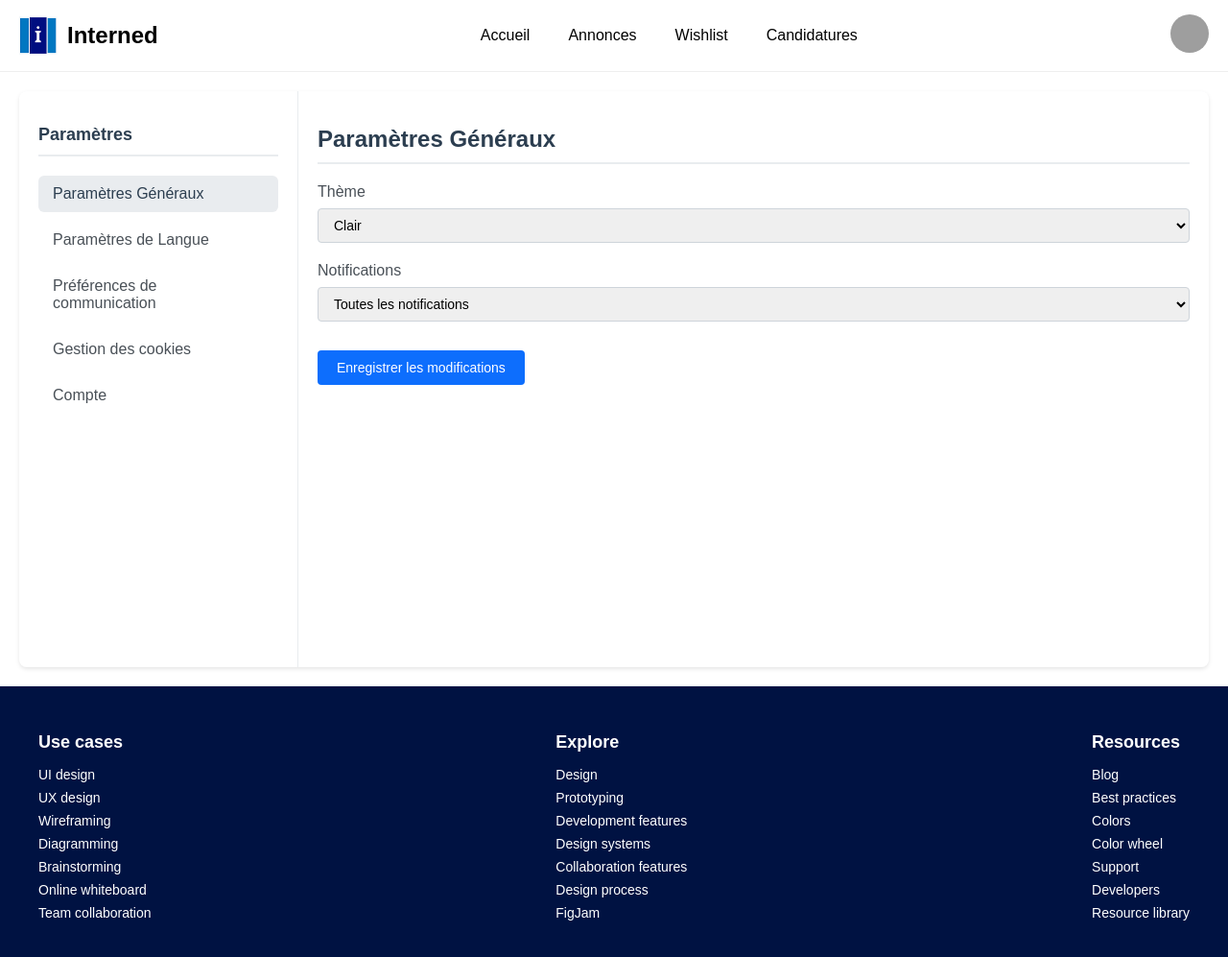
After one commit to LinkPlayG/WEB, a Symfony app: template templates/preferences/index.html.twig in a window 1280 px wide. The commit adds this page. Shown: the whole page at 96% size. Run offline with Twig, Linux system fonts and the light colour scheme; the template is opened without the code that fills it, so the values that code supplies are empty; some libraries are stand-ins or nearby versions; grey boxes are pictures that could not be loaded.

Commit message:
création de la page préférence

```diff
--- a/templates/base.html.twig
+++ b/templates/base.html.twig
@@ -50,7 +50,7 @@
                 <div class="overlay-links">
                     <a href="{{ path('app_profile') }}" class="overlay-button">Profil</a>
                     <a href="{{ path('app_dashboard') }}" class="overlay-link">Tableau de bord</a>
-                    <a href="#" class="overlay-link">Préférences</a>
+                    <a href="{{ path('app_preferences') }}" class="overlay-link">Préférences</a>
                     <a href="{{ path('app_logout') }}" class="overlay-button disconnect">Se déconnecter</a>
                 </div>
             </div>
--- /dev/null
+++ b/templates/preferences/index.html.twig
@@ -0,0 +1,331 @@
+{% extends 'base.html.twig' %}
+
+{% block title %}Préférences - Interned{% endblock %}
+
+{% block stylesheets %}
+    {{ parent() }}
+    <style>
+        .preferences-container {
+            display: flex;
+            min-height: calc(100vh - 200px);
+            background-color: #f8f9fa;
+            margin: 20px;
+            border-radius: 8px;
+            box-shadow: 0 2px 4px rgba(0,0,0,0.1);
+        }
+
+        .sidebar {
+            width: 250px;
+            background-color: #fff;
+            border-right: 1px solid #e9ecef;
+            padding: 20px;
+            border-radius: 8px 0 0 8px;
+        }
+
+        .sidebar h2 {
+            font-size: 18px;
+            color: #2c3e50;
+            margin-bottom: 20px;
+            padding-bottom: 10px;
+            border-bottom: 2px solid #e9ecef;
+        }
+
+        .sidebar-menu {
+            list-style: none;
+            padding: 0;
+            margin: 0;
+        }
+
+        .sidebar-menu li {
+            margin-bottom: 10px;
+        }
+
+        .sidebar-menu a {
+            display: block;
+            padding: 10px 15px;
+            color: #495057;
+            text-decoration: none;
+            border-radius: 6px;
+            transition: all 0.2s;
+            cursor: pointer;
+        }
+
+        .sidebar-menu a:hover,
+        .sidebar-menu a.active {
+            background-color: #e9ecef;
+            color: #2c3e50;
+        }
+
+        .content {
+            flex: 1;
+            padding: 20px;
+            background-color: #fff;
+            border-radius: 0 8px 8px 0;
+        }
+
+        .settings-section {
+            display: none;
+            margin-bottom: 30px;
+        }
+
+        .settings-section.active {
+            display: block;
+        }
+
+        .settings-section h1 {
+            font-size: 24px;
+            color: #2c3e50;
+            margin-bottom: 20px;
+            padding-bottom: 10px;
+            border-bottom: 2px solid #e9ecef;
+        }
+
+        .form-group {
+            margin-bottom: 20px;
+        }
+
+        .form-group label {
+            display: block;
+            margin-bottom: 8px;
+            color: #495057;
+            font-weight: 500;
+        }
+
+        .form-control {
+            width: 100%;
+            padding: 8px 12px;
+            border: 1px solid #ced4da;
+            border-radius: 4px;
+            font-size: 14px;
+        }
+
+        .btn-save {
+            background-color: #0d6efd;
+            color: white;
+            border: none;
+            padding: 10px 20px;
+            border-radius: 4px;
+            cursor: pointer;
+            font-size: 14px;
+            transition: background-color 0.2s;
+        }
+
+        .btn-save:hover {
+            background-color: #0b5ed7;
+        }
+    </style>
+{% endblock %}
+
+{% block body %}
+    <div class="preferences-container">
+        <div class="sidebar">
+            <h2>Paramètres</h2>
+            <ul class="sidebar-menu">
+                <li><a data-section="general" class="active">Paramètres Généraux</a></li>
+                <li><a data-section="langue">Paramètres de Langue</a></li>
+                <li><a data-section="communication">Préférences de communication</a></li>
+                <li><a data-section="cookies">Gestion des cookies</a></li>
+                <li><a data-section="compte">Compte</a></li>
+                {% if is_granted('ROLE_ADMIN') %}
+                    <li><a data-section="admin">Paramètres administrateur</a></li>
+                {% endif %}
+                {% if is_granted('ROLE_PILOTE') %}
+                    <li><a data-section="pilote">Paramètres pilote</a></li>
+                {% endif %}
+                {% if is_granted('ROLE_ETUDIANT') %}
+                    <li><a data-section="etudiant">Paramètres étudiant</a></li>
+                {% endif %}
+            </ul>
+        </div>
+
+        <div class="content">
+            <div id="general" class="settings-section active">
+                <h1>Paramètres Généraux</h1>
+                <div class="form-group">
+                    <label for="theme">Thème</label>
+                    <select id="theme" class="form-control">
+                        <option value="light">Clair</option>
+                        <option value="dark">Sombre</option>
+                        <option value="auto">Automatique</option>
+                    </select>
+                </div>
+                <div class="form-group">
+                    <label for="notifications">Notifications</label>
+                    <select id="notifications" class="form-control">
+                        <option value="all">Toutes les notifications</option>
+                        <option value="important">Notifications importantes uniquement</option>
+                        <option value="none">Aucune notification</option>
+                    </select>
+                </div>
+            </div>
+
+            <div id="langue" class="settings-section">
+                <h1>Paramètres de Langue</h1>
+                <div class="form-group">
+                    <label for="language">Langue de l'interface</label>
+                    <select id="language" class="form-control">
+                        <option value="fr">Français</option>
+                        <option value="en">English</option>
+                    </select>
+                </div>
+            </div>
+
+            <div id="communication" class="settings-section">
+                <h1>Préférences de communication</h1>
+                <div class="form-group">
+                    <label for="email-frequency">Fréquence des emails</label>
+                    <select id="email-frequency" class="form-control">
+                        <option value="immediate">Immédiat</option>
+                        <option value="daily">Résumé quotidien</option>
+                        <option value="weekly">Résumé hebdomadaire</option>
+                    </select>
+                </div>
+            </div>
+
+            <div id="cookies" class="settings-section">
+                <h1>Gestion des cookies</h1>
+                <div class="form-group">
+                    <label for="cookie-preferences">Préférences des cookies</label>
+                    <select id="cookie-preferences" class="form-control">
+                        <option value="essential">Cookies essentiels uniquement</option>
+                        <option value="all">Tous les cookies</option>
+                    </select>
+                </div>
+            </div>
+
+            <div id="compte" class="settings-section">
+                <h1>Compte</h1>
+                <div class="form-group">
+                    <label for="email-visibility">Visibilité de l'email</label>
+                    <select id="email-visibility" class="form-control">
+                        <option value="public">Public</option>
+                        <option value="private">Privé</option>
+                    </select>
+                </div>
+            </div>
+
+            {% if is_granted('ROLE_ADMIN') %}
+                <div id="admin" class="settings-section">
+                    <h1>Paramètres Administrateur</h1>
+                    <div class="form-group">
+                        <label for="dashboard">Tableau de bord par défaut</label>
+                        <select id="dashboard" class="form-control">
+                            <option value="overview">Vue d'ensemble</option>
+                            <option value="users">Gestion des utilisateurs</option>
+                            <option value="offers">Gestion des offres</option>
+                        </select>
+                    </div>
+                </div>
+            {% endif %}
+
+            {% if is_granted('ROLE_PILOTE') %}
+                <div id="pilote" class="settings-section">
+                    <h1>Paramètres Pilote</h1>
+                    <div class="form-group">
+                        <label for="student-notifications">Notifications étudiants</label>
+                        <select id="student-notifications" class="form-control">
+                            <option value="all">Tous les étudiants</option>
+                            <option value="assigned">Étudiants assignés uniquement</option>
+                        </select>
+                    </div>
+                </div>
+            {% endif %}
+
+            {% if is_granted('ROLE_ETUDIANT') %}
+                <div id="etudiant" class="settings-section">
+                    <h1>Paramètres Étudiant</h1>
+                    <div class="form-group">
+                        <label for="job-alerts">Alertes offres de stage</label>
+                        <select id="job-alerts" class="form-control">
+                            <option value="instant">Instantanées</option>
+                            <option value="daily">Quotidiennes</option>
+                            <option value="weekly">Hebdomadaires</option>
+                        </select>
+                    </div>
+                    <div class="form-group">
+                        <label for="cv-visibility">Visibilité du CV</label>
+                        <select id="cv-visibility" class="form-control">
+                            <option value="public">Public</option>
+                            <option value="private">Privé</option>
+                        </select>
+                    </div>
+                </div>
+            {% endif %}
+
+            <button class="btn-save">Enregistrer les modifications</button>
+        </div>
+    </div>
+{% endblock %}
+
+{% block javascripts %}
+    {{ parent() }}
+    <script>
+        document.addEventListener('DOMContentLoaded', function() {
+            // Gestion du menu latéral
+            const menuLinks = document.querySelectorAll('.sidebar-menu a');
+            const sections = document.querySelectorAll('.settings-section');
+
+            // Fonction pour afficher une section
+            function showSection(sectionId) {
+                // Cacher toutes les sections
+                sections.forEach(section => {
+                    section.classList.remove('active');
+                });
+
+                // Afficher la section sélectionnée
+                const targetSection = document.getElementById(sectionId);
+                if (targetSection) {
+                    targetSection.classList.add('active');
+                }
+
+                // Mettre à jour le lien actif
+                menuLinks.forEach(link => {
+                    if (link.dataset.section === sectionId) {
+                        link.classList.add('active');
+                    } else {
+                        link.classList.remove('active');
+                    }
+                });
+            }
+
+            // Gestionnaire d'événements pour les liens du menu
+            menuLinks.forEach(link => {
+                link.addEventListener('click', function(e) {
+                    e.preventDefault();
+                    const sectionId = this.dataset.section;
+                    showSection(sectionId);
+                });
+            });
+
+            // Gestion du formulaire
+            const saveButton = document.querySelector('.btn-save');
+            saveButton.addEventListener('click', function() {
+                // Récupérer toutes les valeurs des champs
+                const formData = {
+                    theme: document.getElementById('theme')?.value,
+                    notifications: document.getElementById('notifications')?.value,
+                    language: document.getElementById('language')?.value,
+                    emailFrequency: document.getElementById('email-frequency')?.value,
+                    cookiePreferences: document.getElementById('cookie-preferences')?.value,
+                    emailVisibility: document.getElementById('email-visibility')?.value
+                };
+
+                // Ajouter les champs spécifiques au rôle
+                if (document.getElementById('dashboard')) {
+                    formData.dashboard = document.getElementById('dashboard').value;
+                }
+                if (document.getElementById('student-notifications')) {
+                    formData.studentNotifications = document.getElementById('student-notifications').value;
+                }
+                if (document.getElementById('job-alerts')) {
+                    formData.jobAlerts = document.getElementById('job-alerts').value;
+                    formData.cvVisibility = document.getElementById('cv-visibility').value;
+                }
+
+                // TODO: Envoyer les données au serveur
+                console.log('Données à sauvegarder:', formData);
+                alert('Les modifications ont été enregistrées');
+            });
+        });
+    </script>
+{% endblock %}
```
Also changed, not shown: src/Controller/PreferencesController.php (added, +31 -0 lines).
